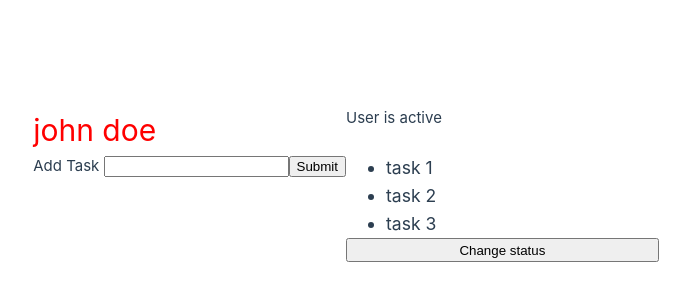
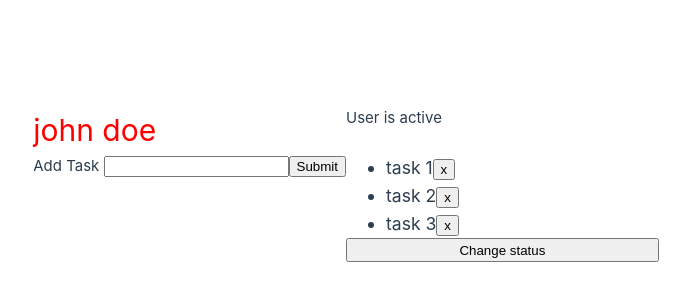
Before and after one commit to schmeb0704/vueTutorial, a Vue app: page / in a window 1280 px wide. Shown: the part 216-516 px from the top of the page, without its empty margins (294-984 px from the left). Built offline with nearby package versions, Linux system fonts and the light colour scheme.

Commit message:
feature: add ability to delete tasks

```diff
--- a/src/App.vue
+++ b/src/App.vue
@@ -22,6 +22,10 @@
   }
 
 }
+
+const deleteTask = (index)=>{
+  tasks.value.splice(index, 1)
+}
 </script>
 
 <template>
@@ -43,7 +47,14 @@
 
   <h3>
     <ul>
-      <li v-for="task in tasks" :key="task">{{ task }}</li>
+      <li v-for="(task,index) in tasks" :key="task">
+        <span>
+          {{ task }}
+        </span>
+        <button @click="deleteTask(index)">x</button>
+
+
+      </li>
     </ul>
   </h3>
   <br />
```
